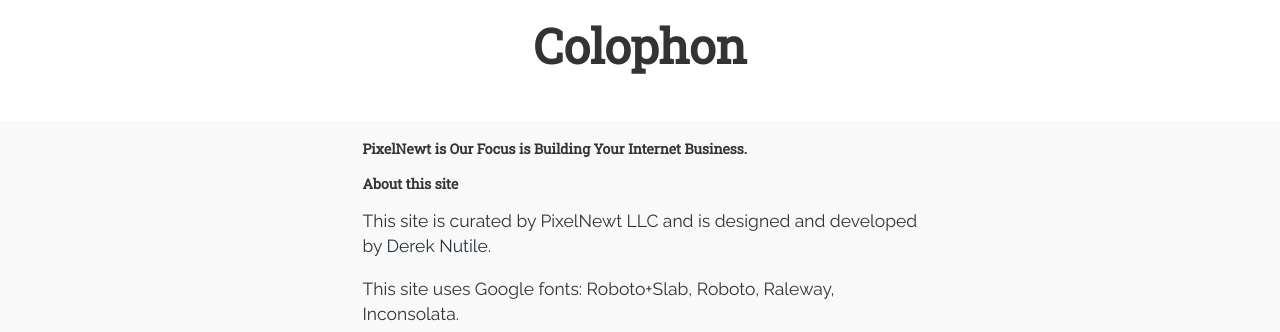
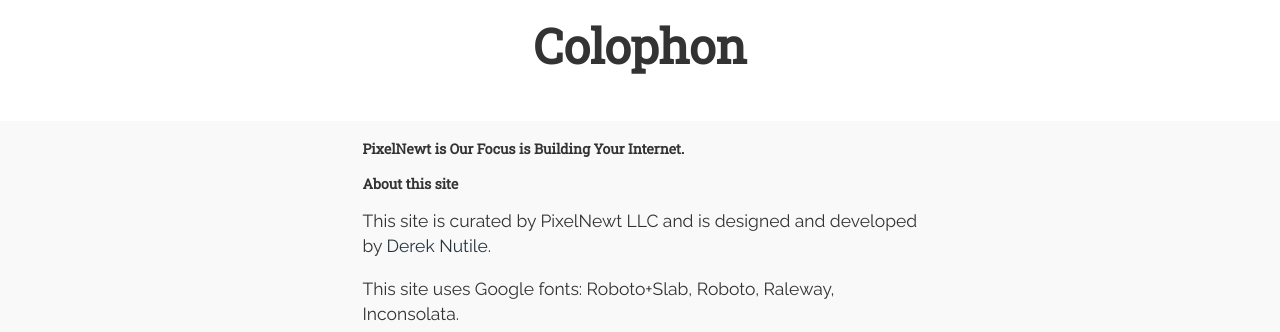
Before and after one commit to PixelNewt/pixelnewt.github.io, a Jekyll site: the page built from colophon/index.html, in a window 1280 px wide. Shown: the top 332 px of the page. Built offline with Jekyll 4.4.1, drawn with Linux system fonts in a browser that asks for light colours.

Commit message:
Updated the tagline.

```diff
--- a/_config.yml
+++ b/_config.yml
@@ -5,7 +5,7 @@
 description: "Crafters of websites, web applications, and software services located in Oregon, USA."
 mos: "We Measure Success by Growing Your Internet Business"
 summary: "Engineers of Awesome Web Applications and Software Services"
-tagline: "Our Focus is <strong>Building</strong> Your Internet Business"
+tagline: "Our Focus is Building <strong>Your</strong> Internet"
 baseurl: "/"
 url: "http://pixelnewt.com/"
 urlNoSlash: "http://pixelnewt.com"
@@ -18,4 +18,4 @@
 permalink: pretty
 
 meta_content: "Crafters of websites, web applications, and software services located in Oregon, USA."
-meta_tagline: "Our Focus is Building Your Internet Business"
+meta_tagline: "Our Focus is Building Your Internet"
```
